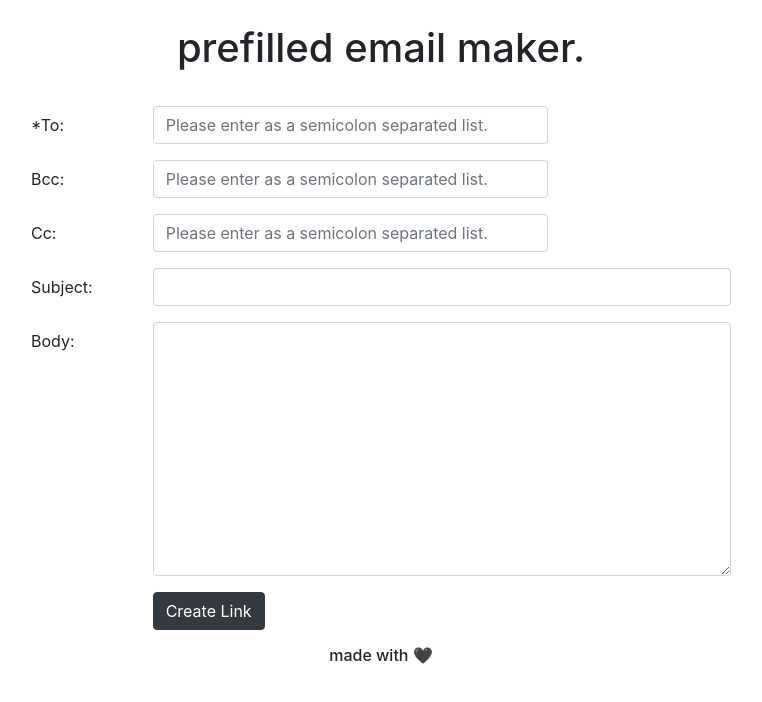
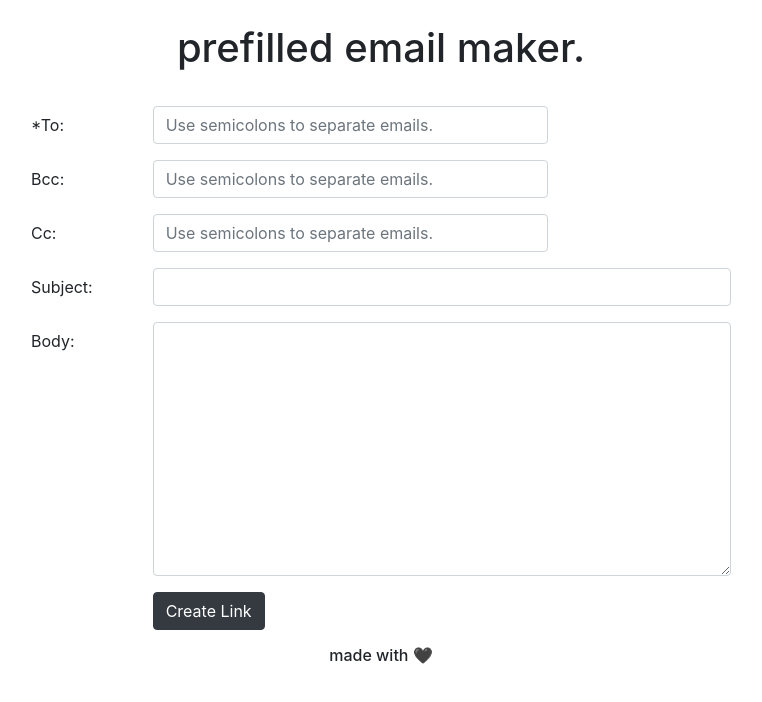
Before and after one commit to sriramb2000/email, a React (Create React App) app: page / in a window 1280 px wide. Shown: the top 702 px of the page, without its empty margins (259-1021 px from the left). Built offline with nearby package versions, Linux system fonts and the light colour scheme.

Commit message:
Refactor: adjust placeholders

```diff
--- a/src/Components/Email.js
+++ b/src/Components/Email.js
@@ -41,6 +41,7 @@ const EmailForm = () => {
         })
     }
     const emailListRegex = /^([a-zA-Z0-9_\-\.]+)@([a-zA-Z0-9_\-\.]+)\.([a-zA-Z]{2,5}){1,25}(;[ ]*([a-zA-Z0-9_\-\.]+)@([a-zA-Z0-9_\-\.]+)\.([a-zA-Z]{2,5}){1,25})*$/i;
+    const emailPlaceholder = "Use semicolons to separate emails."
 
     return (
         <Container>
@@ -52,7 +53,7 @@ const EmailForm = () => {
                 <Col sm={7}>
                 <Form.Control
                 name="recipients"
-                placeholder="Please enter as a semicolon separated list."
+                placeholder={emailPlaceholder}
                 ref={register({
                 required: "A Recipient is required",
                 pattern: {
@@ -73,7 +74,7 @@ const EmailForm = () => {
                 <Col sm={7}>
                 <Form.Control
                 name="cc"
-                placeholder="Please enter as a semicolon separated list."
+                placeholder={emailPlaceholder}
                 ref={register({
                 pattern: {
                     value: emailListRegex,
@@ -93,7 +94,7 @@ const EmailForm = () => {
                 <Col sm={7}>
                 <Form.Control
                 name="bcc"
-                placeholder="Please enter as a semicolon separated list."
+                placeholder={emailPlaceholder}
                 ref={register({
                 pattern: {
                     value: emailListRegex,
```
